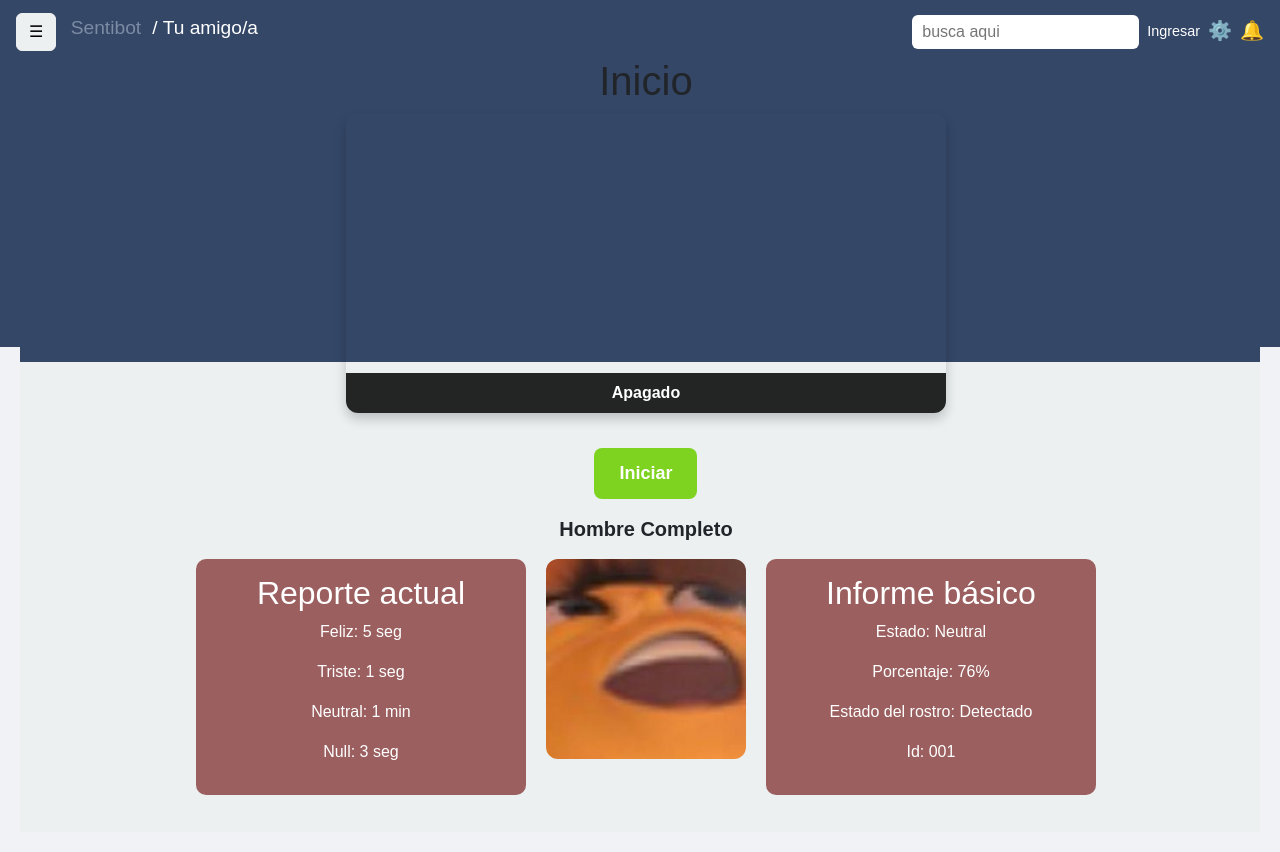
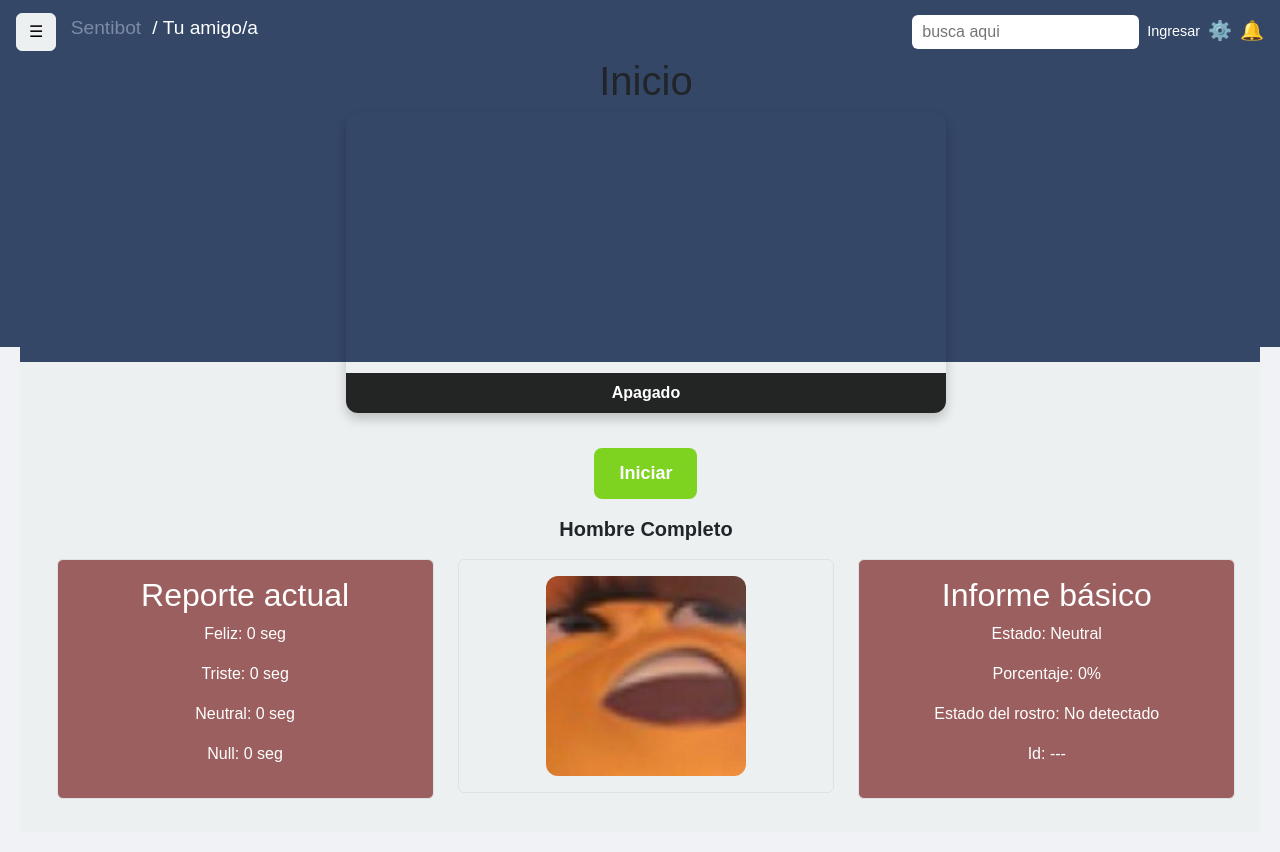
Before and after one commit to Leandrosan12/CAPSTONE_803D-Grupo2-Sentibot, a Django app: page /camara/ in a window 1280 px wide. Run offline with Django 5.2, Linux system fonts and the light colour scheme; some libraries are stand-ins or nearby versions.

Commit message:
Camara con fotos simulacion

```diff
--- a/Sentibot_Desarrollo/gestion/templates/camara.html
+++ b/Sentibot_Desarrollo/gestion/templates/camara.html
@@ -105,43 +105,84 @@
 <div id="usuario">Hombre Completo</div>
 
 <div class="report-container" id="reportContainer">
-  <div class="report-box">
+
+
+</div>
+
+
+
+</body>
+
+ <div class="row g-4">
+  <!-- Reporte actual -->
+  <div class="col-12 col-md-6 col-lg-4">
+    <div class="report-box p-3 border rounded">
       <h3>Reporte actual</h3>
-    <p>Feliz: 5 seg</p>
-    <p>Triste: 1 seg</p>
-    <p>Neutral: 1 min</p>
-    <p>Null: 3 seg</p>
+      <p id="feliz">Feliz: 0 seg</p>
+      <p id="triste">Triste: 0 seg</p>
+      <p id="neutral">Neutral: 0 seg</p>
+      <p id="null">Null: 0 seg</p>
     </div>
-  <div class="foto-box">
-    <img src="{% static 'img/prueba.jpg' %}" alt="icono Sentibot" class="icono" id="fotoCapturada">
   </div>
-  <div class="report-box">
+
+  <!-- Imagen -->
+  <div class="col-12 col-md-6 col-lg-4">
+    <div class="foto-box text-center p-3 border rounded">
+      <img src="{% static 'img/prueba.jpg' %}"
+           alt="icono Sentibot"
+           class="icono img-fluid"
+           id="fotoCapturada">
+    </div>
+  </div>
+
+
+
+  <!-- Informe básico -->
+  <div class="col-12 col-md-6 col-lg-4">
+    <div class="report-box p-3 border rounded">
       <h3>Informe básico</h3>
-    <p>Estado: Neutral</p>
-    <p>Porcentaje: 76%</p>
-    <p>Estado del rostro: Detectado</p>
-    <p>Id: 001</p>
+      <p id="estado">Estado: Neutral</p>
+      <p id="porcentaje">Porcentaje: 0%</p>
+      <p id="rostro">Estado del rostro: No detectado</p>
+      <p id="sujeto">Id: ---</p>
+    </div>
   </div>
 </div>
 
 <script>
+  document.addEventListener("DOMContentLoaded", () => {
     const startBtn = document.getElementById('startBtn');
     const videoCamara = document.getElementById('videoCamara');
-  const reportContainer = document.getElementById('reportContainer');
-  const estado = document.querySelector('.estado');
+    const estadoCamara = document.querySelector('.estado');
     const fotoCapturada = document.getElementById('fotoCapturada');
+
+    // Referencias a las tarjetas
+    const felizEl = document.getElementById('feliz');
+    const tristeEl = document.getElementById('triste');
+    const neutralEl = document.getElementById('neutral');
+    const nullEl = document.getElementById('null');
+
+    const estadoEl = document.getElementById('estado');
+    const porcentajeEl = document.getElementById('porcentaje');
+    const rostroEl = document.getElementById('rostro');
+    const sujetoEl = document.getElementById('sujeto');
 
     let stream = null;
     let fotoInterval = null;
     let camaraEncendida = false;
+
+    // Simulador de segundos para emociones
+    let segundosFeliz = 0;
+    let segundosTriste = 0;
+    let segundosNeutral = 0;
+    let segundosNull = 0;
 
     startBtn.addEventListener('click', async () => {
       if (!camaraEncendida) {
         try {
           stream = await navigator.mediaDevices.getUserMedia({ video: true, audio: false });
           videoCamara.srcObject = stream;
-        estado.textContent = 'Cámara activa';
-        reportContainer.style.display = 'flex';
+          estadoCamara.textContent = 'Cámara activa';
           camaraEncendida = true;
           startBtn.textContent = 'Apagar';
 
@@ -152,24 +193,51 @@
             canvas.height = videoCamara.videoHeight;
             const ctx = canvas.getContext('2d');
             ctx.drawImage(videoCamara, 0, 0, canvas.width, canvas.height);
-          fotoCapturada.src = canvas.toDataURL('image/png');
-        }, 10000);
+            const fotoBase64 = canvas.toDataURL('image/png');
+            fotoCapturada.src = fotoBase64;
+
+            // Simular valores de prueba
+            const emociones = ["Feliz", "Triste", "Neutral", "Null"];
+            const emocionRandom = emociones[Math.floor(Math.random() * emociones.length)];
+            const porcentajeRandom = Math.floor(Math.random() * 100) + 1;
+
+            // Aumentar contadores de ejemplo
+            if (emocionRandom === "Feliz") segundosFeliz += 10;
+            if (emocionRandom === "Triste") segundosTriste += 10;
+            if (emocionRandom === "Neutral") segundosNeutral += 10;
+            if (emocionRandom === "Null") segundosNull += 10;
+
+            // Actualizar tarjeta Reporte actual
+            felizEl.textContent = `Feliz: ${segundosFeliz} seg`;
+            tristeEl.textContent = `Triste: ${segundosTriste} seg`;
+            neutralEl.textContent = `Neutral: ${segundosNeutral} seg`;
+            nullEl.textContent = `Null: ${segundosNull} seg`;
+
+            // Actualizar tarjeta Informe básico
+            estadoEl.textContent = `Estado: ${emocionRandom}`;
+            porcentajeEl.textContent = `Porcentaje: ${porcentajeRandom}%`;
+            rostroEl.textContent = `Estado del rostro: Detectado`;
+            sujetoEl.textContent = `Id: 001`;
+
+          }, 5000);
 
         } catch (err) {
           console.error("Error al acceder a la cámara: ", err);
-        estado.textContent = 'Error al iniciar cámara';
+          estadoCamara.textContent = 'Error al iniciar cámara';
         }
       } else {
         // Apagar cámara
         stream.getTracks().forEach(track => track.stop());
         videoCamara.srcObject = null;
         clearInterval(fotoInterval);
-      estado.textContent = 'Apagado';
+        estadoCamara.textContent = 'Apagado';
         camaraEncendida = false;
         startBtn.textContent = 'Iniciar';
       }
     });
+  });
 </script>
 
-</body>
+
+
 {% endblock %}
```
Lines whose indentation alone changed are shown as unchanged.
